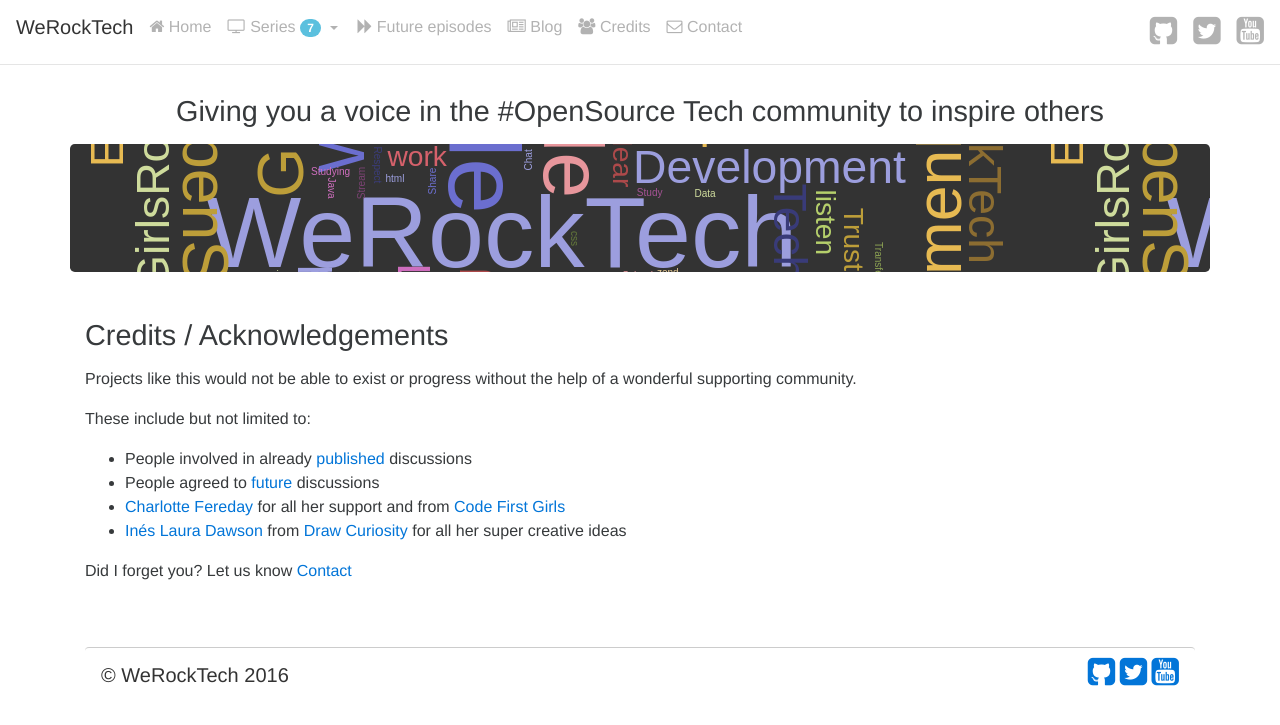
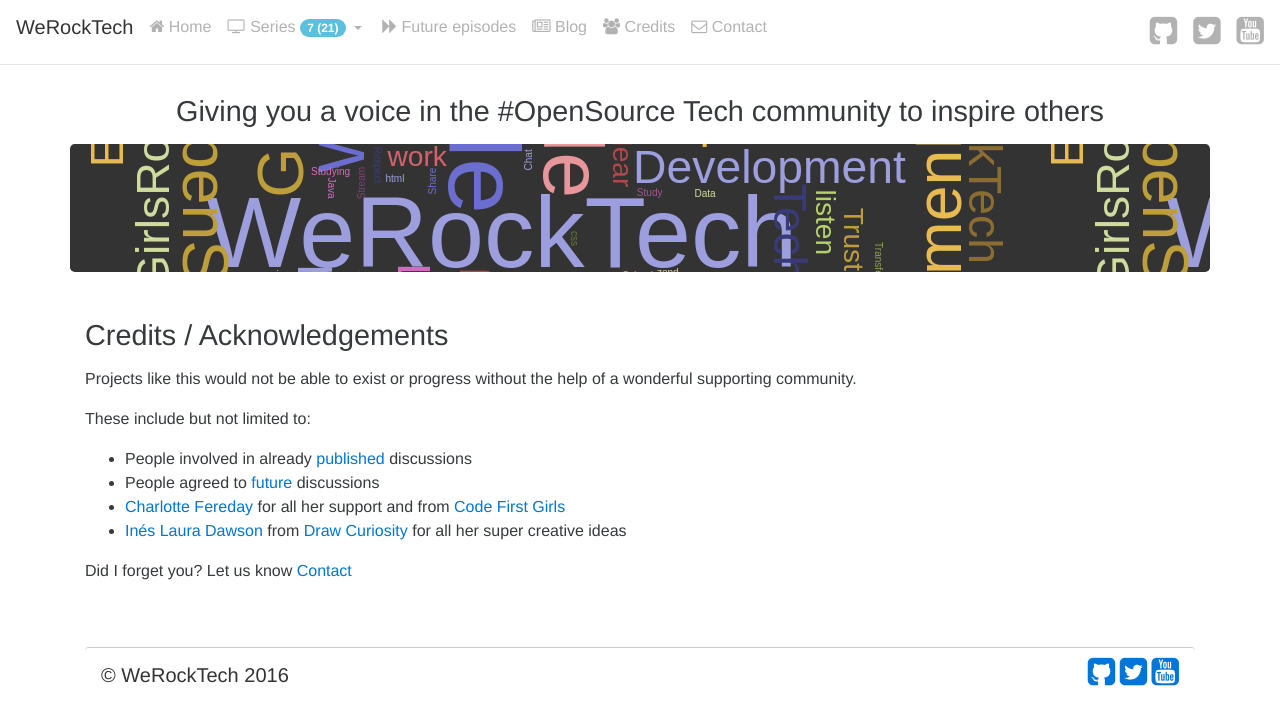
Before and after one commit to WeRockTech/werocktech.github.io, a Jekyll site: the page built from credits.html, in a window 1280 px wide. Shown: the top 725 px of the page. Built offline with Jekyll 4.4.1, drawn with Linux system fonts in a browser that asks for light colours.

Commit message:
Total video size added to Navigation

```diff
--- a/_includes/navigation.html
+++ b/_includes/navigation.html
@@ -15,7 +15,7 @@
                    aria-expanded="false">
                     <i class="fa fa-television" aria-hidden="true"></i>
                     Series
-                    <span class="label label-pill label-info">{{ site.categories.size }}</span>
+                    <span class="label label-pill label-info">{{ site.categories.size }} ({{ site.posts.size }})</span>
                 </a>
                 <div class="dropdown-menu">
                     <a class="dropdown-item" href="/">All
```
